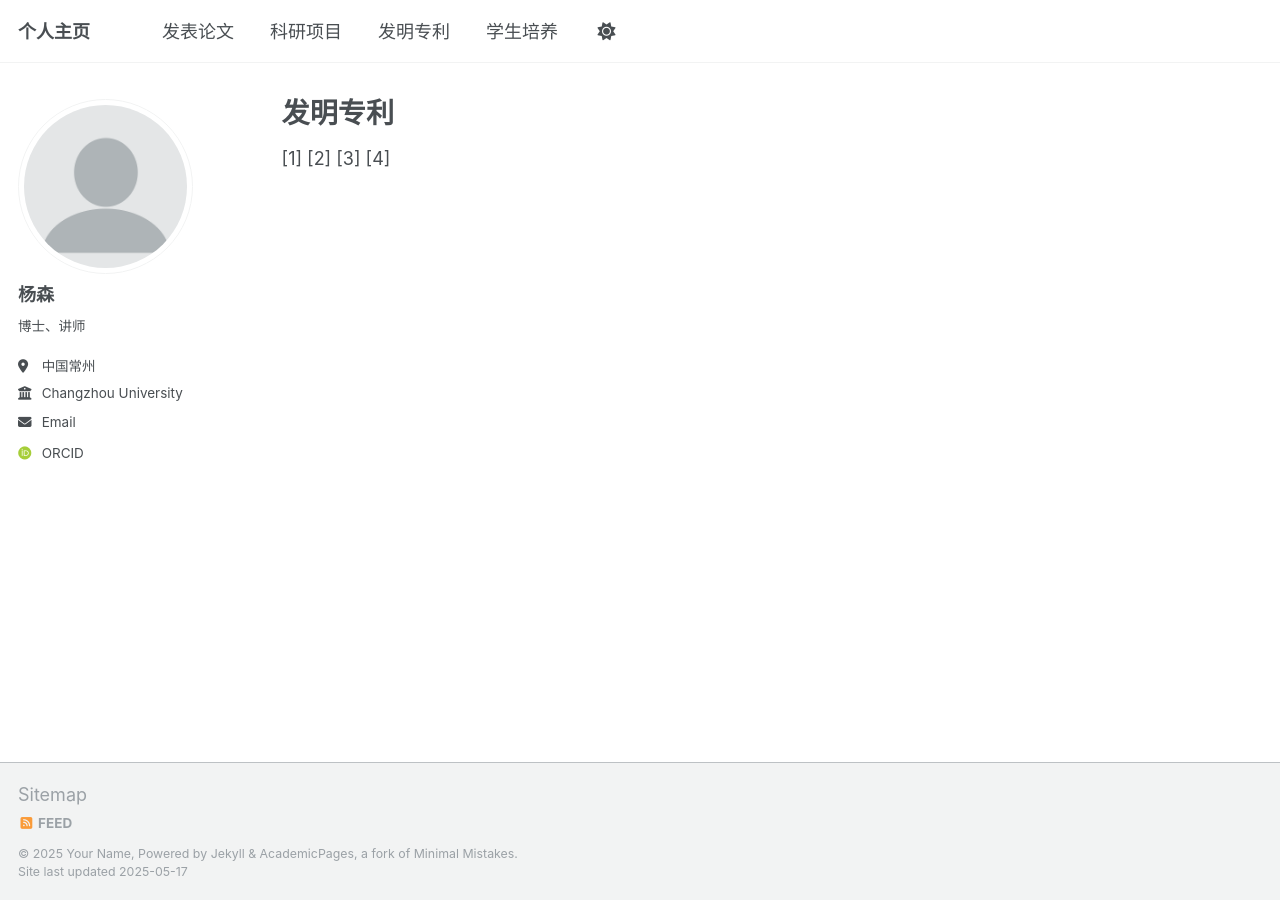
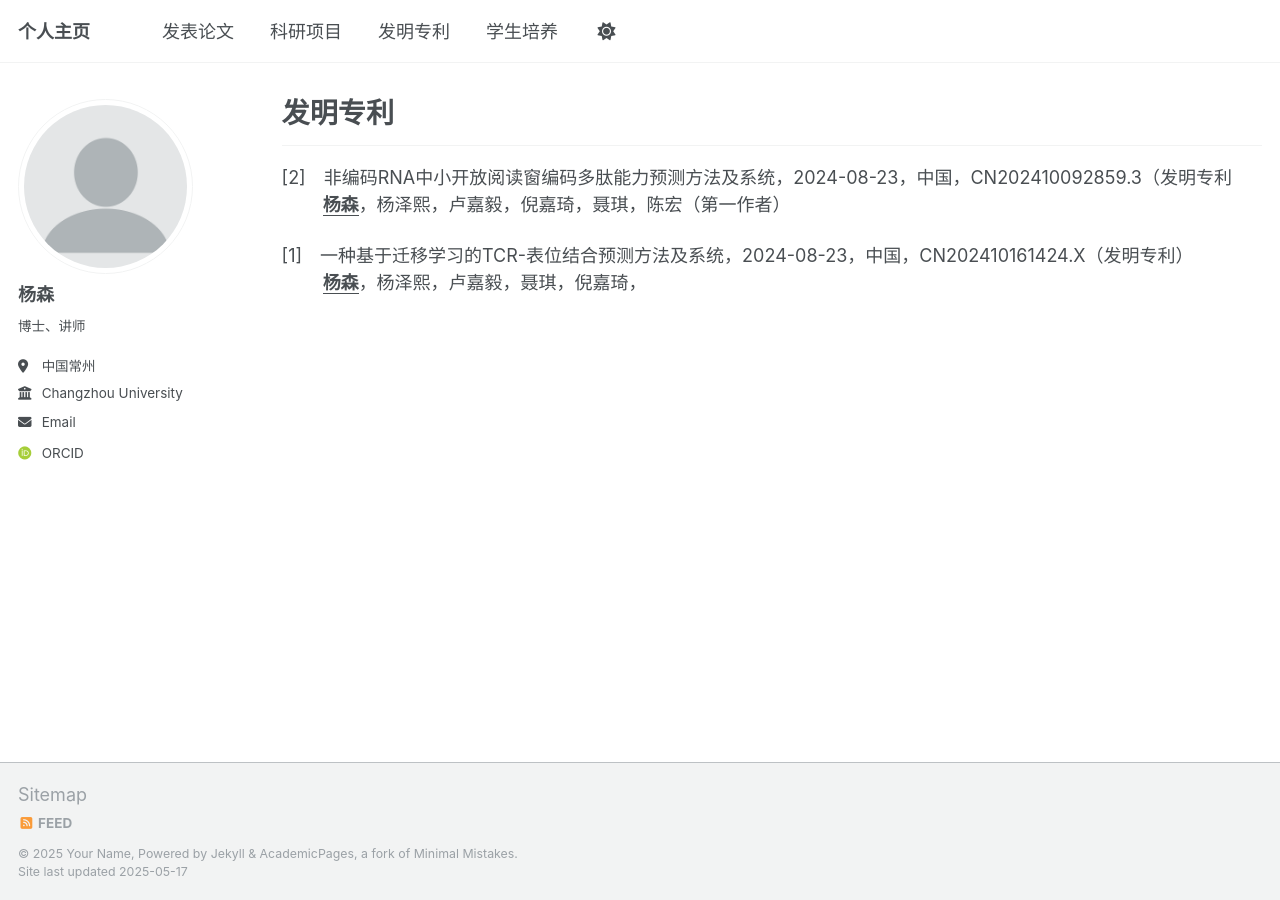
Before and after one commit to abcair/ys, a Jekyll site: the page built from _pages/patent.md, in a window 1280 px wide. Built offline with Jekyll 4.4.1, drawn with Linux system fonts in a browser that asks for light colours; some web fonts are replaced.

Commit message:
Update patent.md
Signed-off-by: abcair <57550630+abcair@users.noreply.github.com>

```diff
--- a/_pages/patent.md
+++ b/_pages/patent.md
@@ -5,7 +5,9 @@ permalink: /patent/
 author_profile: true
 ---
 
-[1]
-[2]
-[3]
-[4]
+---
+[2]&emsp;非编码RNA中小开放阅读窗编码多肽能力预测方法及系统，2024-08-23，中国，CN202410092859.3（发明专利<br>
+&nbsp;&emsp;&emsp;<ins>**杨森**</ins>，杨泽熙，卢嘉毅，倪嘉琦，聂琪，陈宏（第一作者）
+
+[1]&emsp;一种基于迁移学习的TCR-表位结合预测方法及系统，2024-08-23，中国，CN202410161424.X（发明专利）<br>
+&nbsp;&emsp;&emsp;<ins>**杨森**</ins>，杨泽熙，卢嘉毅，聂琪，倪嘉琦，
```
